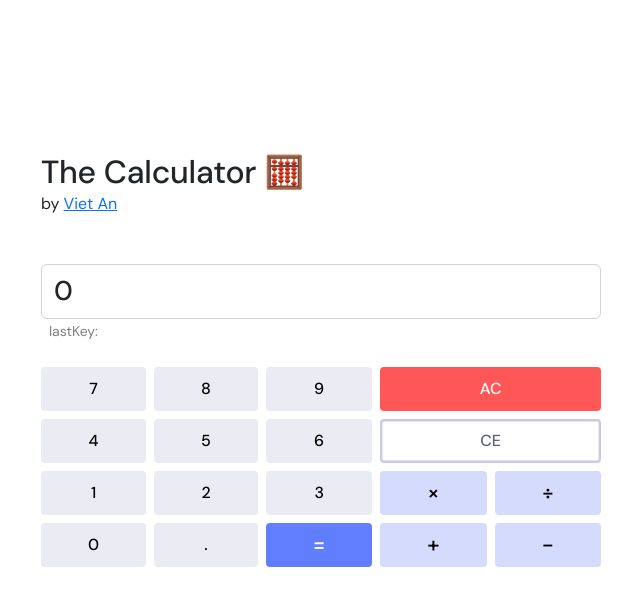
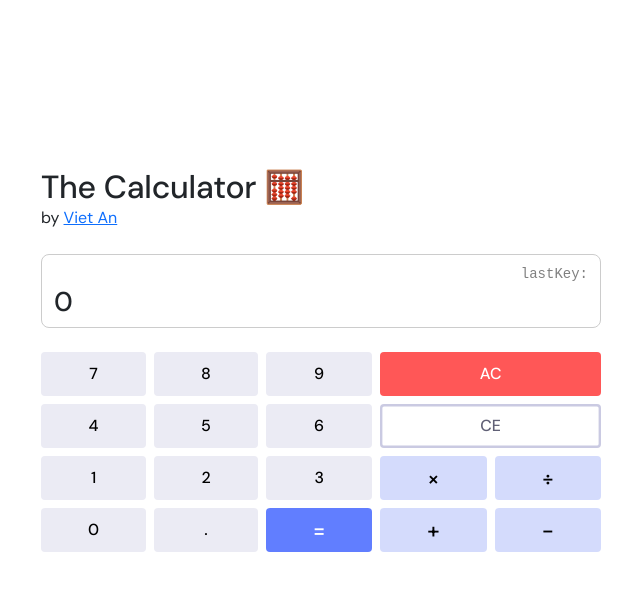
Before and after one commit to vietan0/simple-calculator, a React (Vite) app: page / in a window 1280 px wide. Shown: the top 606 px of the page, without its empty margins (319-959 px from the left). Built offline with nearby package versions, Linux system fonts and the light colour scheme.

Commit message:
Replaced <input> with custom input field
Auto replace traditional signs with math signs on input

Added code to fix JS rounding issue

```diff
--- a/src/App.jsx
+++ b/src/App.jsx
@@ -19,41 +19,32 @@ export default function App() {
 	}
 	function calculate() {
 		setLastKey("=");
-		// make a local copy & change "×" to "*" and "÷" to "/"
-		let str = state.slice().replace("×", "*").replace("÷", "/");
-		// add "0" if state start with "+" or "-"
-		if ((str[0] === "-" || str[0] === "+") && str.length > 1) str = "0" + str;
 
 		// * 1. Split str into array of numbers & signs
+		// make a local copy, replace with traditional signs, trim whitespaces
+		// consecutive minus "-" is sticked to next string: "+-3" => [+, -3]
+		let str = state.slice().replaceAll("×", "*").replaceAll("÷", "/").replaceAll(" ", "");
+
 		// split between <signs that don't follow another sign>.
-		// when encounter consecutive signs "+-",
-		// the minus "-" is sticked to next string: "+-3" => [+, -3]
+		let numbers = str.split(/(?<![+\-*/])[+\-*/]/).map(n => Number(n));
 		let signs = str.match(/(?<![+\-*/])[+\-*/]/g);
-		// console.log(signs);
-
-		let numbers = str
-			.split(/(?<![+\-*/])[+\-*/]/)
-			.filter(s => s !== "")
-			.map(n => Number(n));
-		// console.log(numbers);
-
 		let mixed = [];
 		for (let i = 0; i < numbers.length; i++) {
 			mixed.push(numbers[i]);
 			if (signs && i < signs.length) mixed.push(signs[i]);
 		}
-		// console.log(mixed);
 
 		// convert every "-5" to "+ (-5)"
 		for (let i = 0; i < mixed.length - 1; i++) {
 			if (mixed[i] === "-") {
 				mixed[i] = "+";
-				mixed[i + 1] = mixed[i + 1] * -1;
+				mixed[i + 1] *= -1;
 			}
 		}
-		// console.log(mixed);
+		// console.log("mixed :>> ", mixed);
 
 		// * 2. Multiply & divide first
+		while (mixed.some(n => n === "*" || n === "/")) {
 			for (let i = 0; i < mixed.length; i++) {
 				if (mixed[i] === "*") {
 					let result = mixed[i - 1] * mixed[i + 1];
@@ -63,11 +54,12 @@ export default function App() {
 					let result = mixed[i - 1] / mixed[i + 1];
 					mixed.splice(i - 1, 3, result); // replace 5 / 7 with 0.714
 				}
-			// console.log(mixed);
+				// console.log("after mult-div loop :>> ", mixed);
+			}
 		}
 
 		// * 3. Add & subtract
-		while (mixed.length > 1) {
+		while (mixed.some(n => n === "+" || n === "-")) {
 			for (let i = 0; i < mixed.length; i++) {
 				if (mixed[i] === "+") {
 					let result;
@@ -81,11 +73,17 @@ export default function App() {
 					let result = mixed[i - 1] - mixed[i + 1];
 					mixed.splice(i - 1, 3, result);
 				}
-				// console.log(mixed);
 			}
+			// console.log("after add-subtr loop :>> ", mixed);
 		}
+
+		// * 4. Fix JS rounding issue
+		let answer = [...mixed][0];
+		let decimalDigits = answer.toString().split(".")[1].slice(0, -1).split("");
+		if (decimalDigits.every(d => d === "9" || d === "0")) answer = Math.round(answer);
+
 		setAns(`${state} =`);
-		setState(isNaN(mixed[0]) ? "NaN" : `${mixed[0]}`);
+		setState(isNaN(answer) ? "NaN" : answer);
 	}
 	function clear() {
 		setLastKey("AC");
@@ -139,11 +137,8 @@ export default function App() {
 
 			if (key.match(/[+\-×÷]/)) {
 				// console.log("key is sign");
-				console.log(state);
-				console.log(state.at(-2));
-				console.log(state.at(-4));
 				if (!/[+\-×÷]/.test(state.at(-1)) || !/[+\-×÷]/.test(state.at(-3))) {
-					// if the last 2 keys are not both signs
+					// only add if the last 2 keys are not both signs
 					if (state === "") add(key); // empty string
 					if (/\d/.test(state.at(-1))) add(` ${key}`); // last key is a number
 					else if (/[+\-×÷]/.test(state.at(-1))) {
@@ -157,7 +152,7 @@ export default function App() {
 	}
 	function handleKeyDown(e) {
 		if (e.key.match(/\d|[+\-*/.]|Backspace|Enter|=/)) {
-			let key = e.key;
+			let key = e.key === "*" ? "×" : e.key === "/" ? "÷" : e.key;
 			setLastKey(key);
 
 			if (state === "NaN") clear(key);
@@ -181,7 +176,7 @@ export default function App() {
 				if (key.match(/\d/)) {
 					// console.log("key is number");
 					if (state === "0") replace(key);
-					else if (/[+\-*\/]/.test(state.at(-1))) add(` ${key}`);
+					else if (/[+\-×÷]/.test(state.at(-1))) add(` ${key}`);
 					else add(key);
 				}
 
@@ -189,19 +184,16 @@ export default function App() {
 					// console.log("key is decimal");
 					if (state === "") add("0."); // empty string
 					else if (/\d/.test(state.at(-1))) add(key); // last key is a number
-					else if (/[+\-*\/]/.test(state.at(-1))) add(" 0."); // last key is a sign
+					else if (/[+\-×÷]/.test(state.at(-1))) add(" 0."); // last key is a sign
 				}
 
-				if (key.match(/[+\-*\/]/)) {
+				if (key.match(/[+\-×÷]/)) {
 					// console.log("key is sign");
-					console.log(state);
-					console.log(state.at(-2));
-					console.log(state.at(-4));
-					if (!/[+\-*\/]/.test(state.at(-1)) || !/[+\-*\/]/.test(state.at(-3))) {
-						// if the last 2 keys are not both signs
+					if (!/[+\-×÷]/.test(state.at(-1)) || !/[+\-×÷]/.test(state.at(-3))) {
+						// only add if the last 2 keys are not both signs
 						if (state === "") add(key); // empty string
 						if (/\d/.test(state.at(-1))) add(` ${key}`); // last key is a number
-						else if (/[+\-*\/]/.test(state.at(-1))) {
+						else if (/[+\-×÷]/.test(state.at(-1))) {
 							// last key is a sign
 							if (key === "-") add(` ${key}`); // special case for negative sign
 							else replaceLastKey(key);
@@ -210,13 +202,10 @@ export default function App() {
 				}
 			}
 
-			if(key === "Backspace") clearEntry();
+			if (key === "Backspace") clearEntry();
 			if (key === "Enter" || key === "=") calculate();
 		}
 	}
-
-	// console.log("state :>>", state);
-	// console.log("lastKey :>>", lastKey);
 
 	return (
 		<div className="App">
@@ -226,18 +215,17 @@ export default function App() {
 					by <a href="https://github.com/vietan0">Viet An</a>
 				</p>
 			</header>
-			<div id="field">
-				<small>{ans}</small>
-				<input
-					type="text"
+			<div
 				// onChange={handleChange}
 				onKeyDown={handleKeyDown}
-					value={state}
-					placeholder="input"
 				id="display"
-					className="form-control"
-				/>
-				<small>lastKey: {lastKey}</small>
+				tabIndex="0"
+			>
+				<small>
+					<span id="ans">{ans}</span>
+					<span id="lastKey">lastKey: {lastKey}</span>
+				</small>
+				<p id="state">{state}</p>
 			</div>
 			<div className="grid" id="calculator-grid">
 				<button onClick={handleClick} id="seven">
--- a/src/index.scss
+++ b/src/index.scss
@@ -25,16 +25,33 @@ header > * {
 	margin: 0;
 }
 
-#field {
-	#display {
+#display {
+	min-height: 64px;
+	border: 1px solid hsl(0, 0%, 80%);
+	border-radius: 8px;
+	padding: 12px 12px 4px 12px;
+	display: flex;
+	flex-direction: column;
+
+	#state {
 		font-size: 1.7rem;
 		font-weight: 500;
+		margin: 0;
 		letter-spacing: 0.05rem;
 	}
 
 	small {
+		font-size: 0.875rem;
 		color: hsl(0, 0%, 50%);
-		margin-left: 8px;
+		line-height: 15px;
+		min-height: 15px;
+		display: flex;
+		justify-content: space-between;
+
+		#lastKey {
+			font-family: monospace;
+			min-width: 62px;
+		}
 	}
 }
 
@@ -59,7 +76,7 @@ header > * {
 		&:hover {
 			background-color: hsl(240, 23%, 88%);
 		}
-		&:focus,
+
 		&:active {
 			box-shadow: 0 0 0 0.15rem hsla(240, 2%, 64%, 0.8);
 			color: inherit;
@@ -72,7 +89,7 @@ header > * {
 		&:hover {
 			background-color: hsl(229, 80%, 60%);
 		}
-		&:focus {
+		&:active {
 			box-shadow: 0 0 0 0.15rem hsla(216, 100%, 68%, 0.8);
 		}
 	}
@@ -83,7 +100,7 @@ header > * {
 		&:hover {
 			background-color: hsl(0, 80%, 57%);
 		}
-		&:focus {
+		&:active {
 			box-shadow: 0 0 0 0.15rem hsla(354, 100%, 82%, 0.8);
 		}
 	}
@@ -96,7 +113,7 @@ header > * {
 		&:hover {
 			background-color: hsl(229, 30%, 95%);
 		}
-		&:focus {
+		&:active {
 			box-shadow: 0 0 0 0.15rem hsla(240, 30%, 84%, 0.8);
 		}
 	}
@@ -117,7 +134,7 @@ header > * {
 		&:hover {
 			background-color: hsl(229, 86%, 86%);
 		}
-		&:focus {
+		&:active {
 			box-shadow: 0 0 0 0.15rem rgba(118, 139, 231, 0.8);
 		}
 	}
```
Lines whose indentation alone changed are shown as unchanged.
